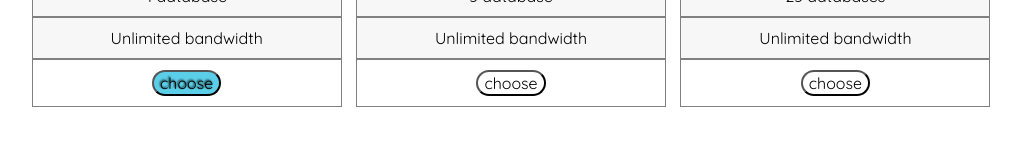
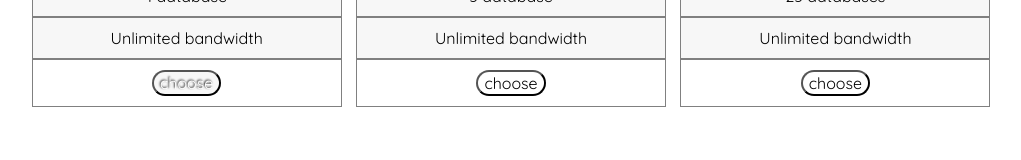
Before and after one commit to WesAspinall/trybeforeyoubuy, a plain HTML site: page index.html in a window 1280 px wide. In both pictures the pointer is over the button 310 px from the left and 1087 px from the top of the page. Shown: the part 1004-1164 px from the top of the page, without its empty margins (124-1145 px from the left). Drawn offline with Linux system fonts and the light colour scheme.

```diff
--- a/main.css
+++ b/main.css
@@ -143,7 +143,8 @@ button {
   background-color: white;
 }
 button:hover{
- background-color:#5BCFE8;
+ background-color:#F7F7F7;
+ color:white;
  text-shadow: -1px -1px 2px black;
 }
 /* <!-- =================two column section================================= --> */
```
